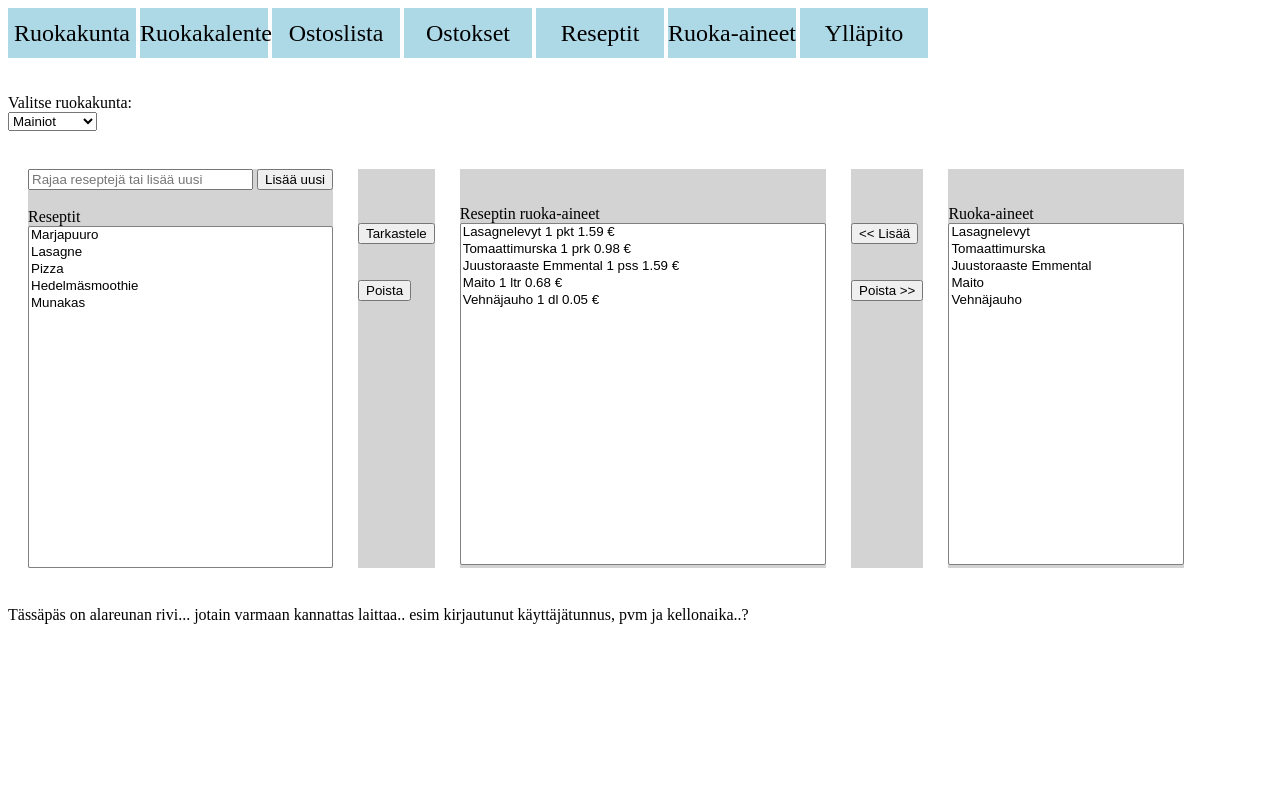
After one commit to ilkkarajalin/Harjoitustyo, a PHP site: page /reseptit.php in a window 1280 px wide. The commit adds this page. Run offline with PHP 8.4, Linux system fonts and the light colour scheme.

Commit message:
reseptit aloitus

```diff
--- a/footer.php
+++ b/footer.php
@@ -1,6 +1,6 @@
 
 <br>
-Tässäpäs on alareunan rivi... jotain varmaan kannattas laittaa.. esim pvm ja kellontaika..?
+Tässäpäs on alareunan rivi... jotain varmaan kannattas laittaa.. esim kirjautunut käyttäjätunnus, pvm ja kellonaika..?
 
   </body>
 </html>
--- a/menu.php
+++ b/menu.php
@@ -12,7 +12,7 @@
     <li><a href="ruokakalenteri.php">Ruokakalenteri</a></li>
     <li><a href="ostoslista.php">Ostoslista</a></li>
     <li><a href="ostokset.php">Ostokset</a></li>
-    <li><a href="#">Reseptit</a></li>
+    <li><a href="reseptit.php">Reseptit</a></li>
     <li><a href="#">Ruoka-aineet</a></li>
     <li><a href="#">Ylläpito</a></li>
       </ul>
--- /dev/null
+++ b/reseptit.php
@@ -0,0 +1,68 @@
+<?php include "menu.php"; ?>
+
+Valitse ruokakunta:
+<br>
+<form action="">
+  <select name="ruokakunta" onchange="">
+    <option value="">Mainiot</option>
+    <option value="">Juoniot</option>
+    <option value="">Meikäläiset</option>
+    <option value="">Virtaset</option>
+    <option value="">Korhoset</option>
+  </select>
+</form>
+<br>
+
+<section_3part>
+  <div_3part>
+    <input type="text" name="resepti_haku" values="" placeholder="Rajaa reseptejä tai lisää uusi" size="25">
+    <input type="submit" name="lisaa_resepti" value="Lisää uusi">
+    <br><br>
+    Reseptit
+    <select class="non_scroll" name="reseptit" size="20" width="50">
+      <option value="">Marjapuuro</option>
+      <option value="">Lasagne</option>
+      <option value="">Pizza</option>
+      <option value="">Hedelmäsmoothie</option>
+      <option value="">Munakas</option>
+    </select>
+  </div_3part>
+  <div_3part>
+      <br><br><br>
+        <input type="submit" name="tarkastele_resepti" value="Tarkastele">
+        <br><br><br>
+        <input type="submit" name="poista_resepti" value="Poista">
+
+    </div_3part>
+  <div_3part>
+    <br><br>
+    Reseptin ruoka-aineet
+    <select class="non_scroll" name="resptin_aineet" size="20" width="50">
+      <option value="">Lasagnelevyt 1 pkt 1.59 €</option>
+      <option value="">Tomaattimurska 1 prk 0.98 €</option>
+      <option value="">Juustoraaste Emmental 1 pss 1.59 €</option>
+      <option value="">Maito 1 ltr 0.68 €</option>
+      <option value="">Vehnäjauho 1 dl 0.05 €</option>
+    </select>
+  </div_3part>
+  <div_3part>
+      <br><br><br>
+        <input type="submit" name="lisaa_ruoka-aine" value="<< Lisää">
+        <br><br><br>
+        <input type="submit" name="poista_ruoka-aine" value="Poista >>">
+
+    </div_3part>
+  <div_3part>
+    <br><br>
+    Ruoka-aineet
+    <select class="non_scroll" name="resptin_aineet" size="20" width="50">
+      <option value="">Lasagnelevyt</option>
+      <option value="">Tomaattimurska</option>
+      <option value="">Juustoraaste Emmental</option>
+      <option value="">Maito</option>
+      <option value="">Vehnäjauho</option>
+    </select>
+  </div_3part>
+</section_3part>
+
+<?php include "footer.php"; ?>
```
